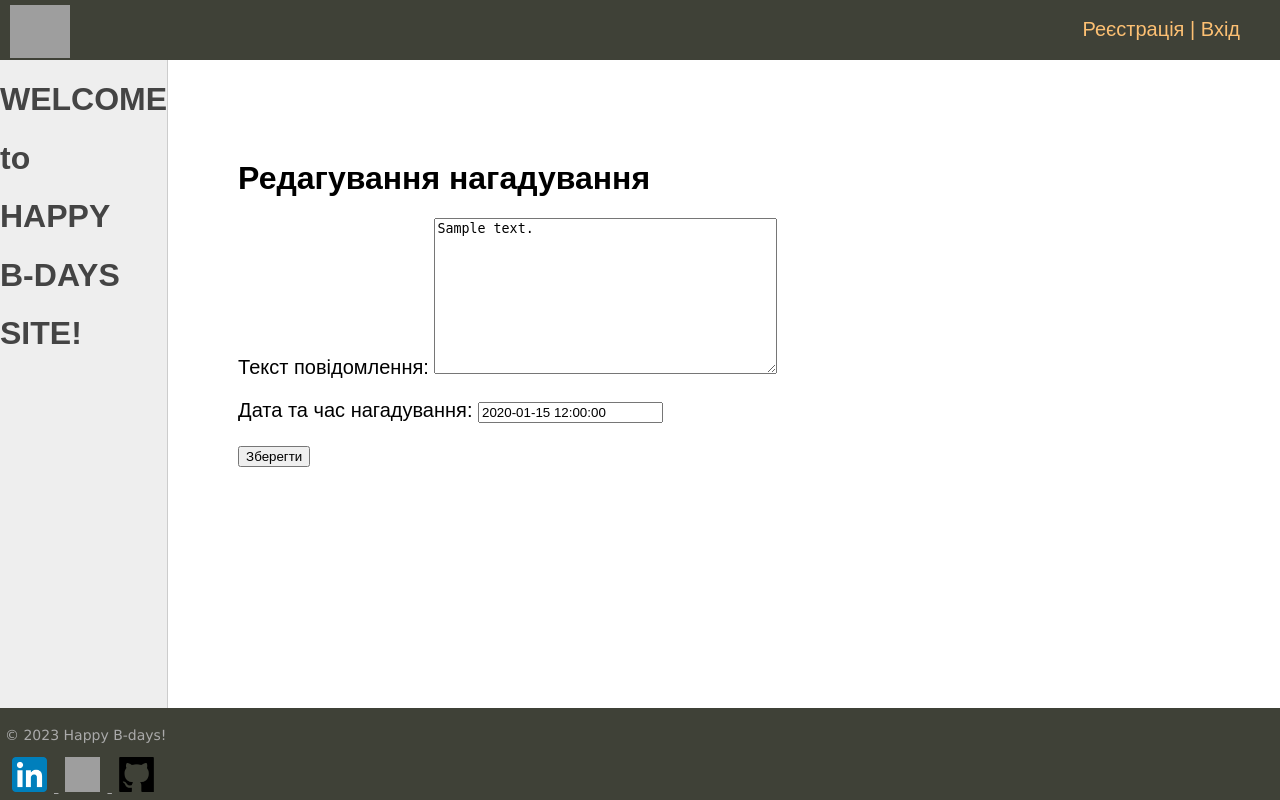
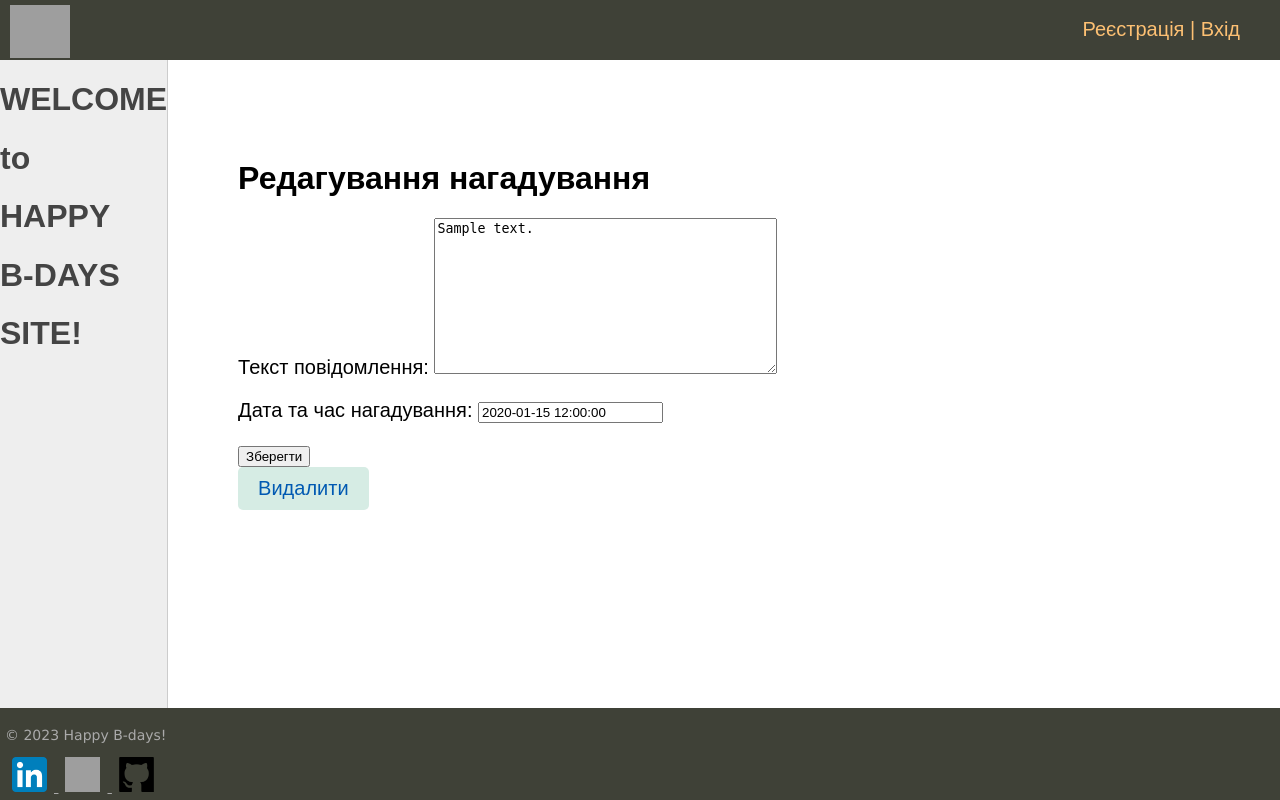
Before and after one commit to SerhiiMiroshnychenko/happy_bday, a Django app: page /edit_reminder/1 in a window 1280 px wide. Run offline with Django 4.2, Linux system fonts and the light colour scheme; tables that the repository leaves empty hold one stand-in row (values such as "Sample post"); grey boxes are pictures that could not be loaded.

Commit message:
Happy B-Days! Додав видалення нагадувань.

```diff
--- a/happy_site/static/happy_site/css/styles.css
+++ b/happy_site/static/happy_site/css/styles.css
@@ -493,6 +493,7 @@ ul.lang-list li a:hover {color: #fdc073;}
 	padding: 8px 16px;
 	margin-right: 10px;
 	margin-top: 10px;
+
 }
 
 .btn-group .btn:hover {
--- a/happy_site/templates/happy_site/edit_reminder.html
+++ b/happy_site/templates/happy_site/edit_reminder.html
@@ -8,7 +8,10 @@
         {{ form.as_p }}
         <button type="submit">Зберегти</button>
     </form>
-    <br>
-    <h1>{{ current_reminder }}</h1>
+
+<div class="button-bd" style="display: inline-block; margin-right: 30px;">
+    <a  href="/edit_reminder/{{ reminder_id }}/delete"
+        onclick="return confirm('Ви впевнені, що хочете видалити це нагадування?')">Видалити</a>
+</div>
 
 {% endblock %}
--- a/happy_site/templatetags/happy_tags.py
+++ b/happy_site/templatetags/happy_tags.py
@@ -13,7 +13,11 @@ def reminders_for_birthday(birthday):
     html = ''
     for reminder in reminders:
         url = reverse('edit_reminder', args=[reminder.id])
+
         html += f'<a class="btn btn-secondary"' \
                 f' href="{url}">{reminder.text} ' \
-                f'{reminder.date_time.strftime("(%d.%m) %H:%M")}</a><br />'
+                f'{reminder.date_time.strftime("(%d.%m) %H:%M")}</a>' \
+                f'<a class="btn btn-secondary" style="background-color: lightgray; color: rosybrown"' \
+                f' href="/edit_reminder/{reminder.id}/delete" ' \
+                f'onclick="return confirm(\'Ви впевнені, що хочете видалити це нагадування?\')">X</a><br />'
     return format_html(html)
--- a/happy_site/urls.py
+++ b/happy_site/urls.py
@@ -13,5 +13,6 @@ urlpatterns = [
     path('bdays/<int:bd_id>/delete', delete_bd, name='delete'),
     path('bdays/<int:bd_id>/add_reminder', AddReminder.as_view(), name='add_reminder'),
     path('edit_reminder/<int:reminder_id>', edit_reminder, name='edit_reminder'),
+    path('edit_reminder/<int:reminder_id>/delete', del_reminder, name='del_reminder'),
 
 ]
--- a/happy_site/views.py
+++ b/happy_site/views.py
@@ -196,3 +196,9 @@ def edit_reminder(request, reminder_id):
     else:
         form = UpdateReminderForm(instance=current_reminder)
     return render(request, 'happy_site/edit_reminder.html', {'form': form})
+
+
+def del_reminder(request, reminder_id):
+    current_reminder = Reminder.objects.filter(id=reminder_id)
+    current_reminder.delete()
+    return redirect('b_days')
```
